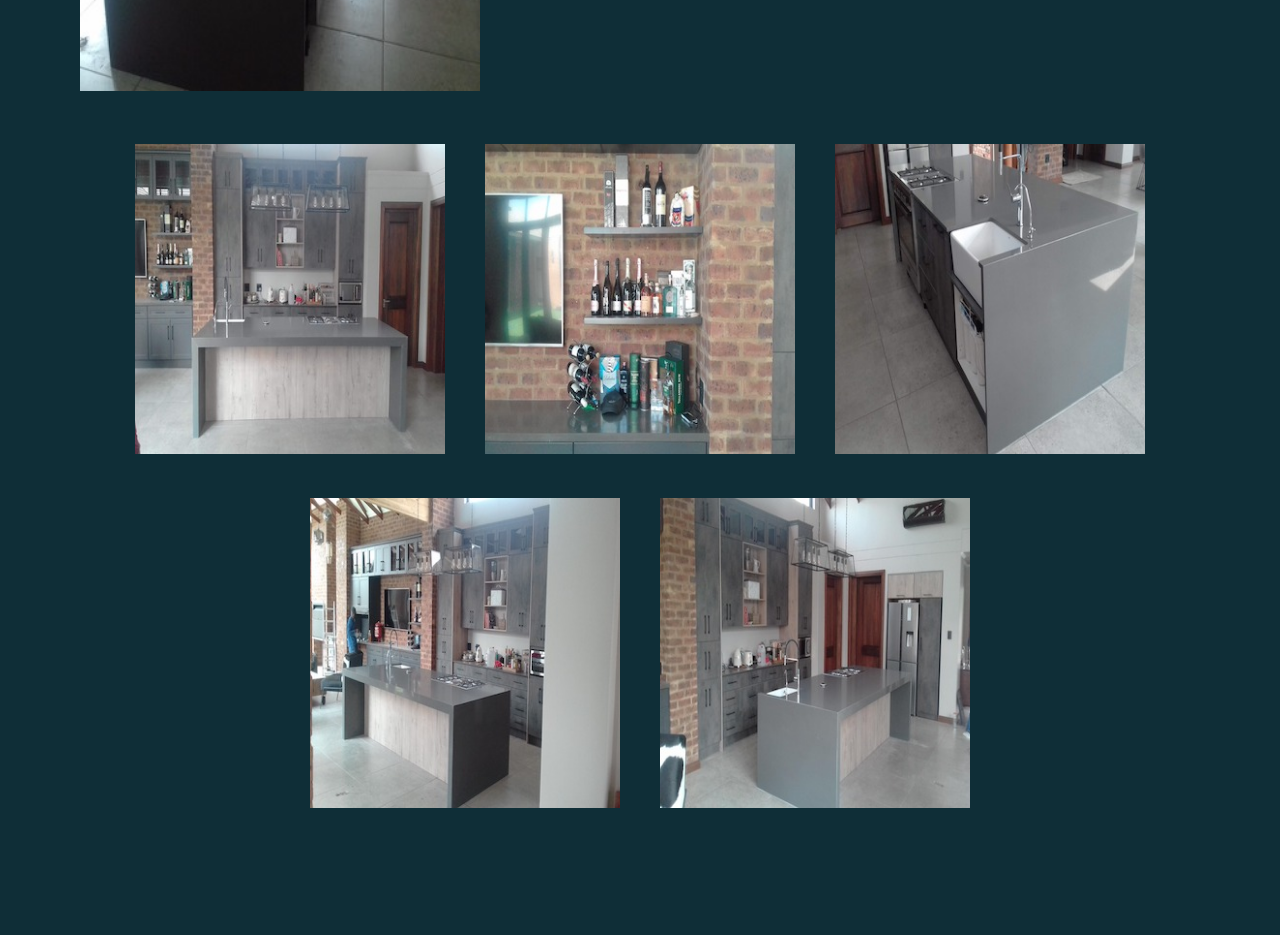
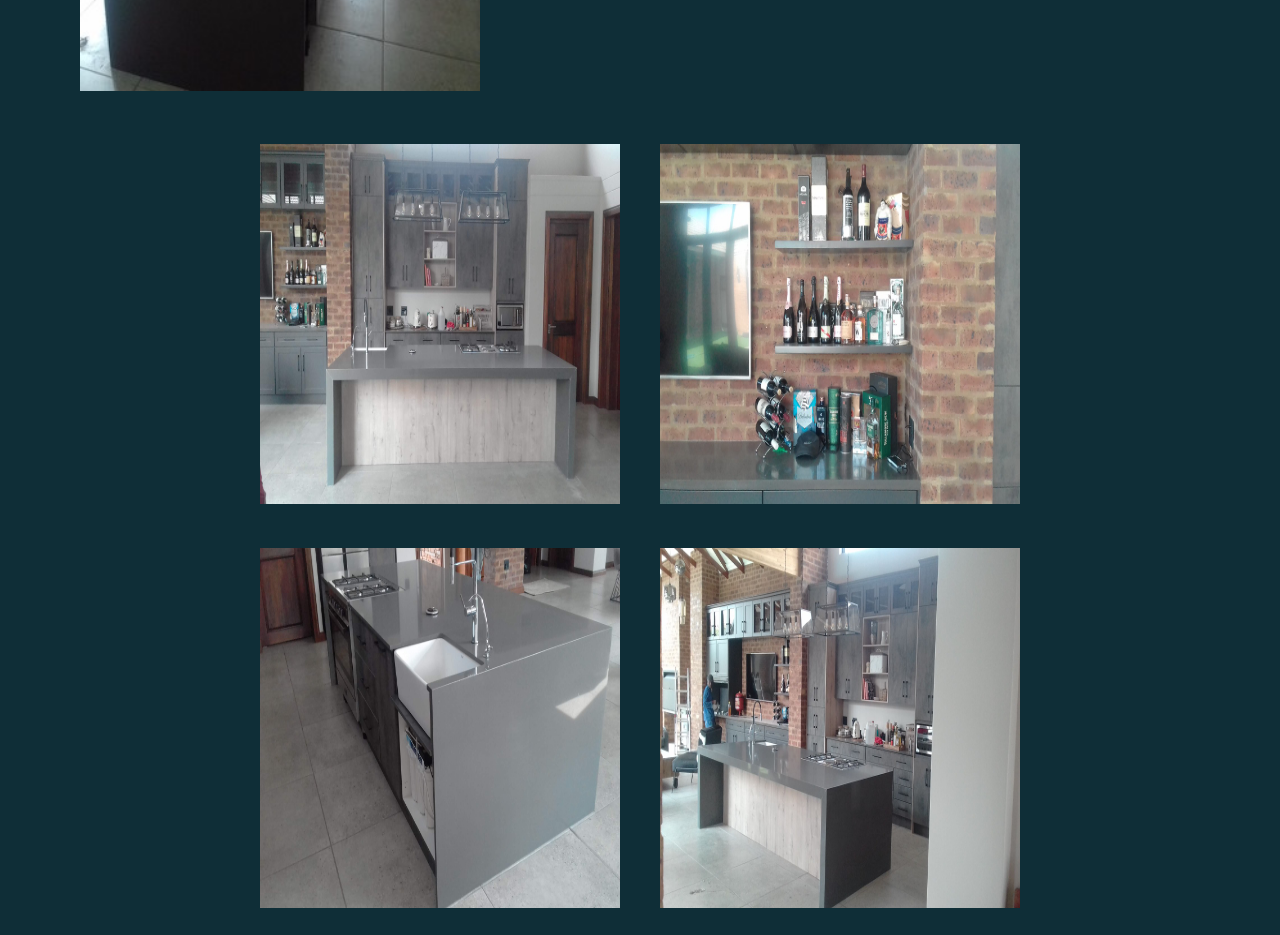
Before and after one commit to wanogram/wanogram.github.io, a website: page kitchen.html in a window 1280 px wide. Shown: the part 1035-1970 px from the top of the page. Drawn offline with nearby package versions, Linux system fonts and the light colour scheme.

Commit message:
update before launch

```diff
--- a/css/kitchen.scss
+++ b/css/kitchen.scss
@@ -156,7 +156,7 @@ section .title::after{
 /* home section styling */
 .home{
     display: flex;
-    background: url("../images/kitchen/p1.jpg") no-repeat center;
+    background: url("../images/kitchen/p1.jpg") fixed;
     height: 40vh;
     color: #fff;
     min-height: 500px;
@@ -289,7 +289,9 @@ section .title::after{
 .gallery img {
     transition: 1s;
     padding: 20px;
-    width: 350px;
+    width: 400px;
+    height: 400px;
+
 }
 
 .gallery img:hover {
--- a/css/soweto.scss
+++ b/css/soweto.scss
@@ -156,7 +156,7 @@ section .title::after{
 /* home section styling */
 .home{
     display: flex;
-    background: url("../images/soweto/P1.jpg") no-repeat center;
+    background: url("../images/soweto/P1.jpg") fixed;
     height: 40vh;
     color: #fff;
     min-height: 500px;
@@ -289,7 +289,9 @@ section .title::after{
 .gallery img {
     transition: 1s;
     padding: 20px;
-    width: 350px;
+    width: 400px;
+    height: 400px;
+
 }
 
 .gallery img:hover {
--- a/css/style.scss
+++ b/css/style.scss
@@ -153,12 +153,12 @@ section .title::after{
 /* home section styling */
 .home{
     display: flex;
-    background: url("../images/banner.jpg") no-repeat center;
+    background-image: url(../images/banner.jpg);
+    background-position: center;
     height: 100vh;
     color: #fff;
     min-height: 500px;
     background-size: cover;
-    background-attachment: fixed;
     font-family: source sans pro, sans-serif;
 }
 .home .max-width{
--- a/kitchen.html
+++ b/kitchen.html
@@ -74,11 +74,11 @@
 
         <div class="img-area">
 
-            <div class="single-img"><a href="images/kitchen/p1.jpg" data-lightbox="mygallery"><img src="images/kitchen/p1 copy.jpg" alt=""></a></div>
-            <div class="single-img"><a href="images/kitchen/p2.jpg" data-lightbox="mygallery"><img src="images/kitchen/p2 copy.jpg" alt=""></a></div>
-            <div class="single-img"><a href="images/kitchen/p3.jpg" data-lightbox="mygallery"><img src="images/kitchen/p3 copy.jpg" alt=""></a></div>
-            <div class="single-img"><a href="images/kitchen/p4.jpg" data-lightbox="mygallery"><img src="images/kitchen/p4 copy.jpg" alt=""></a></div>
-            <div class="single-img"><a href="images/kitchen/p5.jpg" data-lightbox="mygallery"><img src="images/kitchen/p5 copy.jpg" alt=""></a></div>
+            <div class="single-img"><a href="images/kitchen/p1.jpg" data-lightbox="mygallery"><img src="images/kitchen/p1.jpg" alt=""></a></div>
+            <div class="single-img"><a href="images/kitchen/p2.jpg" data-lightbox="mygallery"><img src="images/kitchen/p2.jpg" alt=""></a></div>
+            <div class="single-img"><a href="images/kitchen/p3.jpg" data-lightbox="mygallery"><img src="images/kitchen/p3.jpg" alt=""></a></div>
+            <div class="single-img"><a href="images/kitchen/p4.jpg" data-lightbox="mygallery"><img src="images/kitchen/p4.jpg" alt=""></a></div>
+            <div class="single-img"><a href="images/kitchen/p5.jpg" data-lightbox="mygallery"><img src="images/kitchen/p5.jpg" alt=""></a></div>
 
         </div>
 
```
Also changed, not shown: css/garage.css, css/kitchen.css, css/soweto.css, css/style.css, 5 other files.
